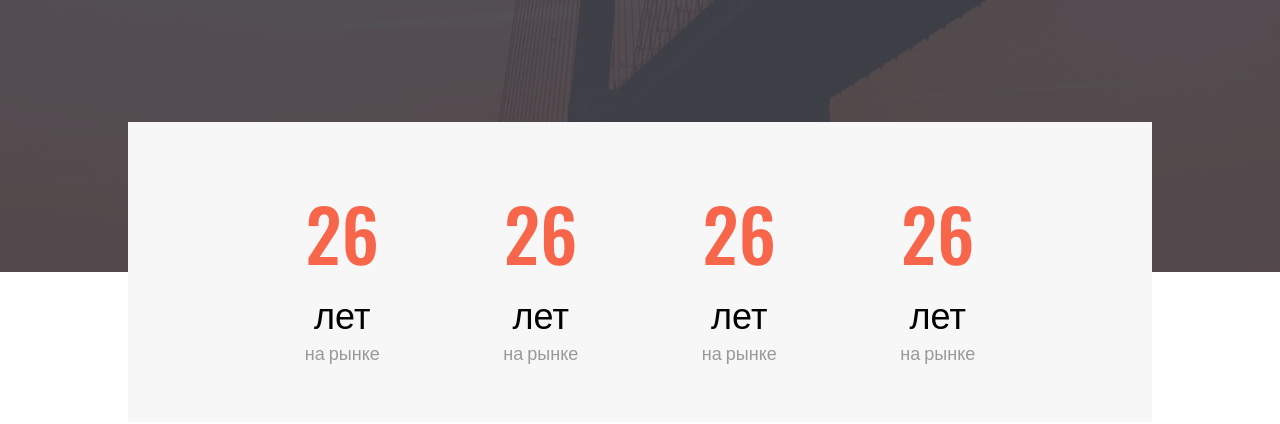
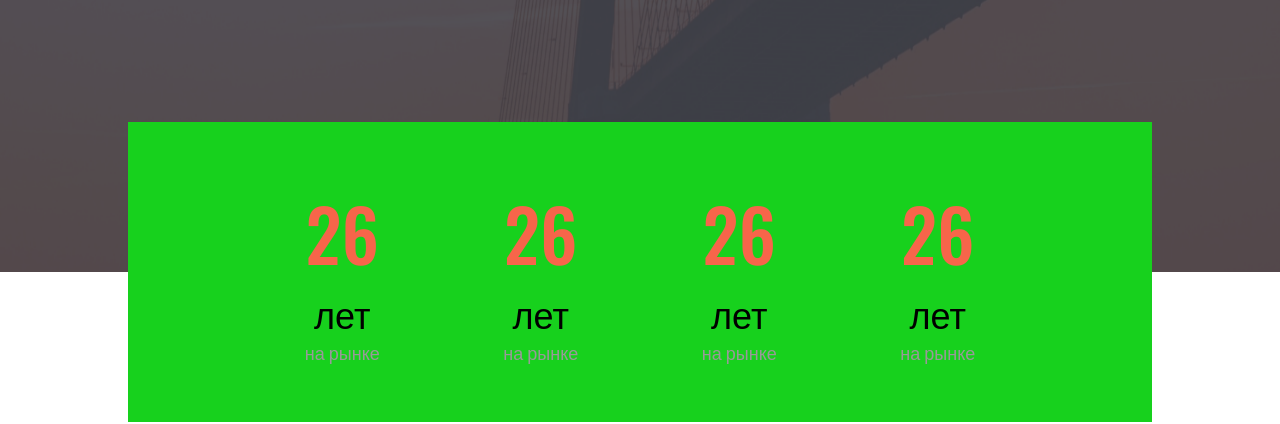
Before and after one commit to Hukker88/Figma-project, a plain HTML site: page index.html in a window 1280 px wide. Shown: the part 528-952 px from the top of the page. Drawn offline with nearby package versions, Linux system fonts and the light colour scheme.

Commit message:
first changes for githubpages

```diff
--- a/style.css
+++ b/style.css
@@ -119,7 +119,7 @@ h1 {
   margin-top: -150px;
 }
 .age__container {
-  background-color: #f7f7f7;
+  background-color: #17d11d;
   padding: 57px 130px;
 }
 .age__box {
```
